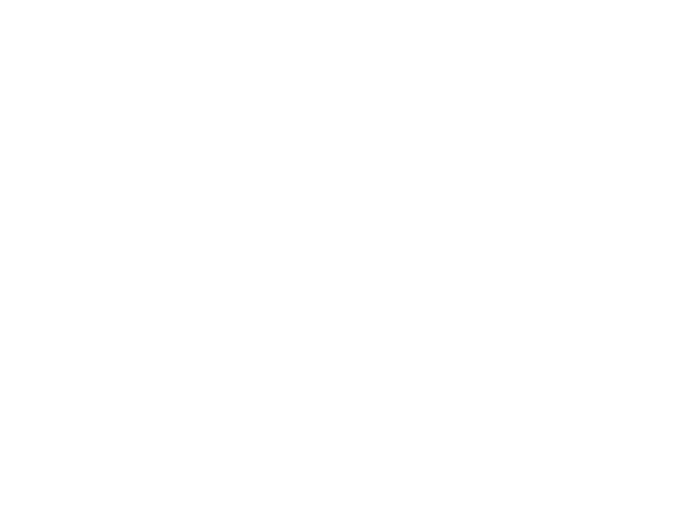
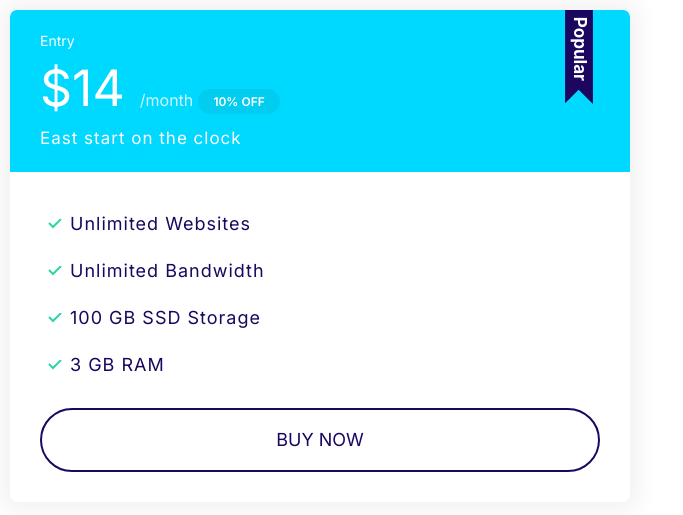
Before and after one commit to bravono/Bravify, a plain HTML site: page index.html in a window 1280 px wide. Shown: the whole page, without its empty margins (0-683 px from the left). Drawn offline with Linux system fonts and the light colour scheme.

Commit message:
Building the popular badge.

```diff
--- a/css/styles.css
+++ b/css/styles.css
@@ -119,6 +119,7 @@
 
 .badge--small {
   font-size: 1.6rem;
+  padding: 0.5rem 1.5rem;
 }
 
 @media screen and (min-width: 1024px) {
@@ -281,6 +282,8 @@
   }
 }
 
+/* Cards */
+
 .card {
   border-radius: 7px;
   box-shadow: 0 0 20px 10px #f3f3f3;
@@ -300,3 +303,70 @@
   background: var(--color-secondary);
   color: #fff;
 }
+
+.card--secondary .badge--secondary {
+  background: #02cdf1;
+}
+
+/* Plans */
+
+.plan__name {
+  color: #fff;
+  margin: 0;
+  font-weight: 500;
+  font-size: 2.4rem;
+}
+
+.plan__price {
+  font-size: 6rem;
+}
+
+.plan__billing-cycle {
+  font-size: 2.4rem;
+  font-weight: 300;
+  opacity: 0.8;
+  margin-left: 1rem;
+}
+
+.plan__description {
+  font-size: 2rem;
+  font-weight: 300;
+  letter-spacing: 1px;
+  display: block;
+}
+
+.plan .list__item {
+  margin-bottom: 2rem;
+  letter-spacing: 0.1rem;
+}
+
+.plan__popular .card__header {
+  position: relative;
+}
+
+.plan__popular .card__header::before {
+  content: url(../images/popular.svg);
+  width: 40px;
+  display: inline-block;
+  position: absolute;
+  top: -6px;
+  right: 5%;
+}
+
+@media screen and (min-width: 1024px) {
+  .plan__name {
+    font-size: 1.4rem;
+  }
+
+  .plan__price {
+    font-size: 5rem;
+  }
+
+  .plan__billing-cycle {
+    font-size: 1.6rem;
+  }
+
+  .plan__description {
+    font-size: 1.7rem;
+  }
+}
--- a/index.html
+++ b/index.html
@@ -14,5 +14,28 @@
     <link rel="stylesheet" href="/css/normalize.css" />
     <link rel="stylesheet" href="/css/styles.css" />
   </head>
-  <body></body>
+  <body>
+    <div style="width: 50%; padding: 1rem">
+      <div class="plan plan__popular">
+        <div class="card card--secondary">
+          <header class="card__header">
+            <h3 class="plan__name">Entry</h3>
+            <span class="plan__price">$14</span>
+            <span class="plan__billing-cycle">/month</span>
+            <span class="badge badge--secondary badge--small">10% OFF</span>
+            <span class="plan__description">East start on the clock</span>
+          </header>
+          <div class="card__body">
+            <ul class="list list--tick">
+              <li class="list__item">Unlimited Websites</li>
+              <li class="list__item">Unlimited Bandwidth</li>
+              <li class="list__item">100 GB SSD Storage</li>
+              <li class="list__item">3 GB RAM</li>
+            </ul>
+            <button class="btn btn--outline btn--block">Buy Now</button>
+          </div>
+        </div>
+      </div>
+    </div>
+  </body>
 </html>
```
Also changed, not shown: componets/card.html (added, +8 -0 lines), images/popular.svg (added).
